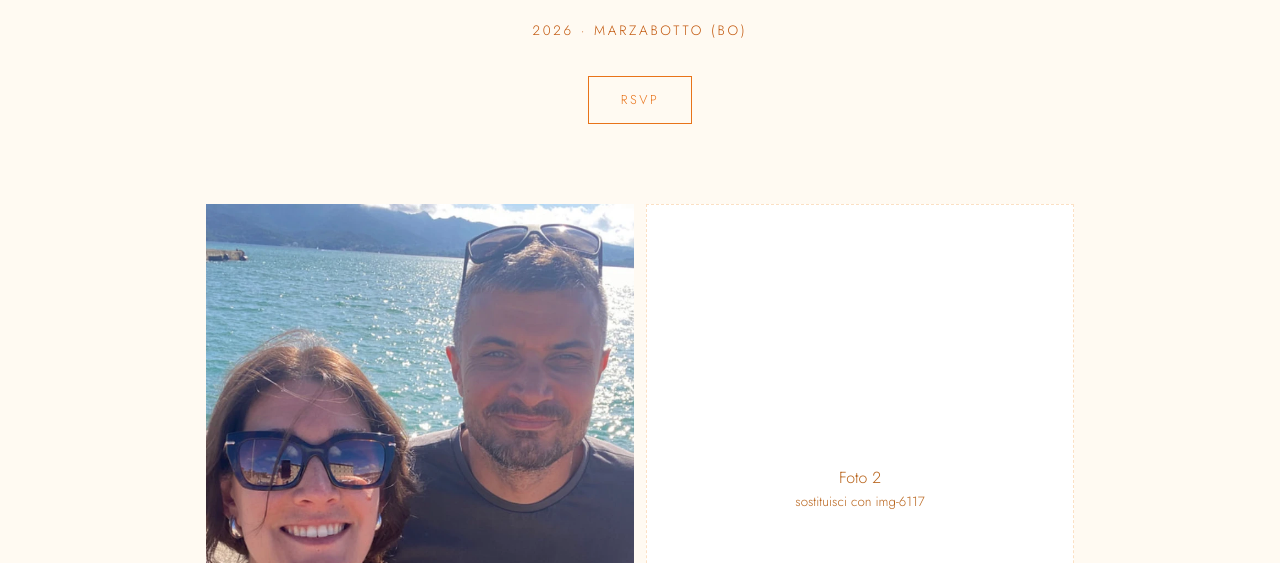
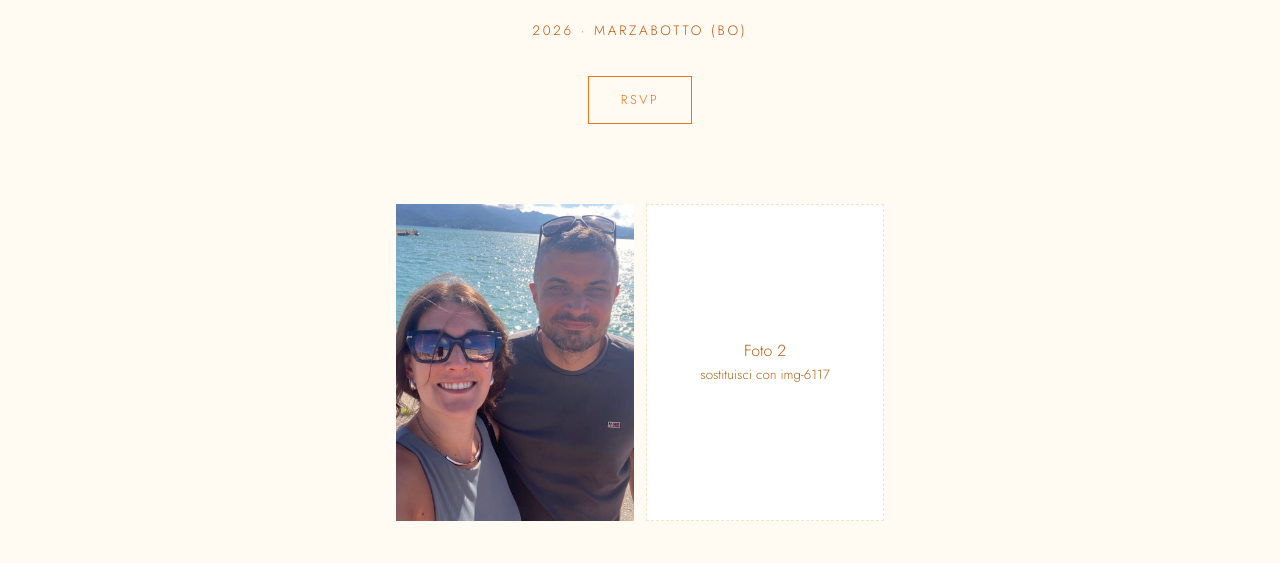
Before and after one commit to 26sv/sofia-andriy-wedding, a plain HTML site: page index.html in a window 1280 px wide. Shown: the part 389-952 px from the top of the page. Drawn offline with nearby package versions, Linux system fonts and the light colour scheme.

Commit message:
Foto più piccola
Co-Authored-By: Claude Sonnet 5.5 <noreply@anthropic.com>

```diff
--- a/style.css
+++ b/style.css
@@ -38,3 +38,4 @@ footer{text-align:center;padding:40px 16px;color:var(--muted);font-size:.8rem;bo
 .gallery figure{margin:0}
 .gallery img{width:100%;aspect-ratio:3/4;object-fit:cover;display:block}
 .map{width:100%;height:320px;border:0;margin-top:20px}
+.gallery{max-width:520px}
```
Also changed, not shown: .claude/settings.local.json.
